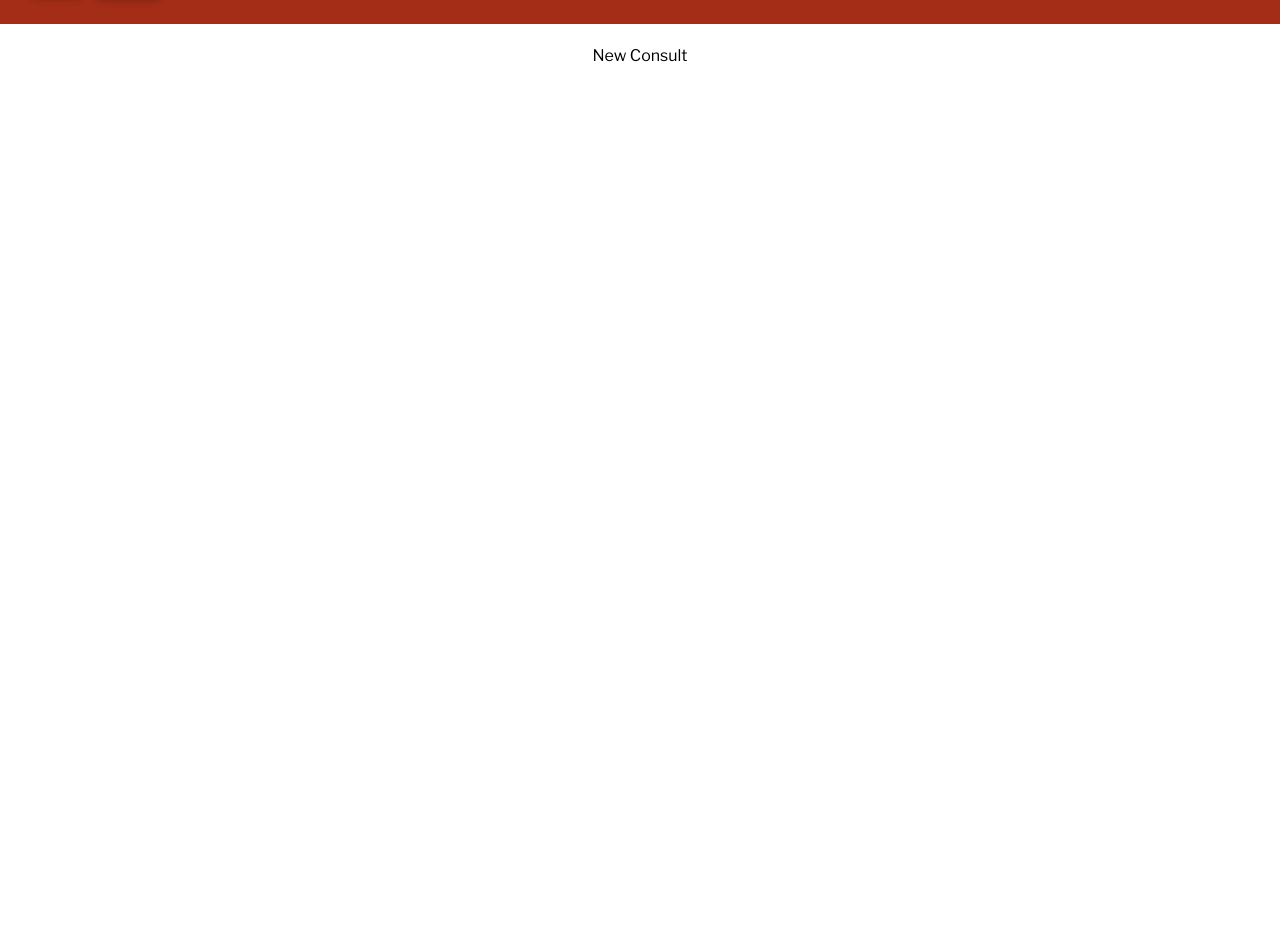
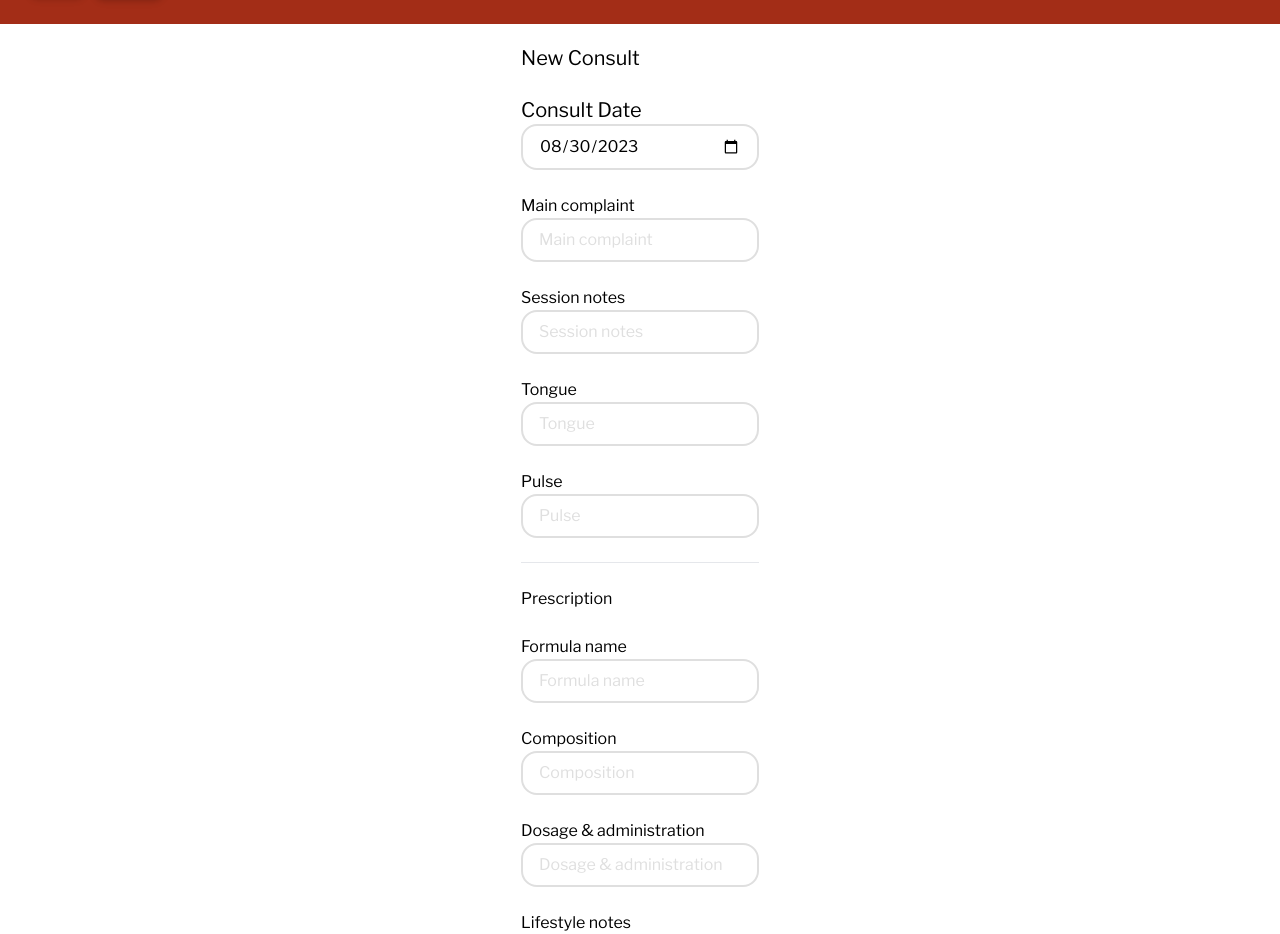
Before and after one commit to willr42/daobook_next, a Next.js app: page /patients/1/new in a window 1280 px wide. Shown: the part 72-1006 px from the top of the page. Before the commit the page ends 800 px from the top, so only its background shows below. Built offline with nearby package versions, Linux system fonts and the light colour scheme; no server answers; sample sign-in values are in the browser's storage; a web font is replaced by a local one.

Commit message:
feat: scaffold new consult page

```diff
--- /dev/null
+++ b/src/app/(doctors)/patients/[patientId]/new/newConsultAction.tsx
@@ -0,0 +1,37 @@
+"use server";
+
+import { authOptions } from "@/app/api/auth/[...nextauth]/route";
+import sql from "@/db/db";
+import { getServerSession } from "next-auth";
+
+export type FormData = {
+  patientId: string;
+  id: string;
+  consultTime: string;
+  mainComplaint: string;
+  tongue: string;
+  pulse: string;
+  prescriptionName: string;
+  prescriptionComposition: string;
+  prescriptionDosage: string;
+  prescriptionNotes: string;
+};
+
+export async function action(data: FormData) {
+  const sessionData = await getServerSession(authOptions);
+  const finalData = data;
+  finalData.id = sessionData?.user?.id;
+  console.log(finalData);
+  try {
+    // TODO: new consult
+    // const newConsult = await createNewConsult(sql, data);
+    let newConsult;
+    return { data: newConsult, error: null };
+  } catch (e) {
+    if (typeof e === "string") {
+      return { error: e, data: null };
+    } else if (e instanceof Error) {
+      return { error: e.message, data: null };
+    }
+  }
+}
--- a/src/app/(doctors)/patients/[patientId]/new/page.tsx
+++ b/src/app/(doctors)/patients/[patientId]/new/page.tsx
@@ -1,5 +1,109 @@
+"use client";
+
+import { startTransition, useState } from "react";
+import Input from "@/components/Input";
+import Button from "@/components/Button";
+import { useForm } from "react-hook-form";
+import { action, type FormData } from "./newConsultAction";
+import DateInput from "@/components/DateInput";
+import StyledLink from "@/components/StyledLink";
+import { usePathname } from "next/navigation";
+
 const NewConsult = () => {
-  return <p>New Consult</p>;
+  // This seems unidiomatic but not sure of a better way
+  const pathName = usePathname();
+  const patientId = pathName.split("/")[2];
+
+  const {
+    register,
+    handleSubmit,
+    formState: { errors, isSubmitting, isSubmitted },
+    setError,
+    reset,
+  } = useForm<FormData>({ reValidateMode: "onChange" });
+
+  const onSubmit = handleSubmit((data) => {
+    startTransition(async () => {
+      const newConsult = await action(data);
+
+      if (newConsult?.error) {
+        setError("root.serverError", {
+          message: newConsult?.error,
+        });
+      }
+    });
+  });
+  return (
+    <form onSubmit={onSubmit} className="flex flex-col gap-6">
+      <h1 className="text-xl">New Consult</h1>
+      <DateInput
+        label="Consult Date"
+        fieldName="consultTime"
+        register={register}
+        defaultValue={new Date()}
+        required={true}
+      />
+      <Input label="Main complaint" fieldName="mainComplaint" register={register} required={true} />
+      <Input label="Session notes" fieldName="sessionNotes" register={register} required={true} />
+      <Input label="Tongue" fieldName="tongue" register={register} required={true} />
+      <Input label="Pulse" fieldName="pulse" register={register} required={true} />
+      <hr />
+      <h2>Prescription</h2>
+      <Input
+        label="Formula name"
+        fieldName="prescriptionName"
+        register={register}
+        required={true}
+      />
+      <Input
+        label="Composition"
+        fieldName="prescriptionComposition"
+        register={register}
+        required={true}
+      />
+      <Input
+        label="Dosage & administration"
+        fieldName="prescriptionDosage"
+        register={register}
+        required={true}
+      />
+      <Input
+        label="Lifestyle notes"
+        fieldName="prescriptionNotes"
+        register={register}
+        required={true}
+      />
+
+      {errors?.root?.serverError.message && <p>{errors?.root.serverError.message}</p>}
+
+      {/* refactor this */}
+      {!isSubmitted ? (
+        <Button
+          buttonType="submit"
+          buttonText={isSubmitting ? "Sending..." : "Submit"}
+          disabled={isSubmitting}
+        />
+      ) : errors.root ? (
+        <Button
+          buttonType="reset"
+          buttonText="Reset?"
+          disabled={false}
+          onClick={(e) => {
+            e.preventDefault();
+            reset({}, { keepValues: true });
+            console.log(errors.root);
+          }}
+        />
+      ) : (
+        <p className="text-center font-bold text-primary">Submitted!</p>
+      )}
+      <StyledLink
+        href="/home"
+        linkText="Back"
+        className={isSubmitted ? "opacity-100 transition-opacity duration-500" : "opacity-0"}
+      />
+    </form>
+  );
 };
 
 export default NewConsult;
```
Also changed, not shown: 1 other file (tests, documents, lock files or other folders).
